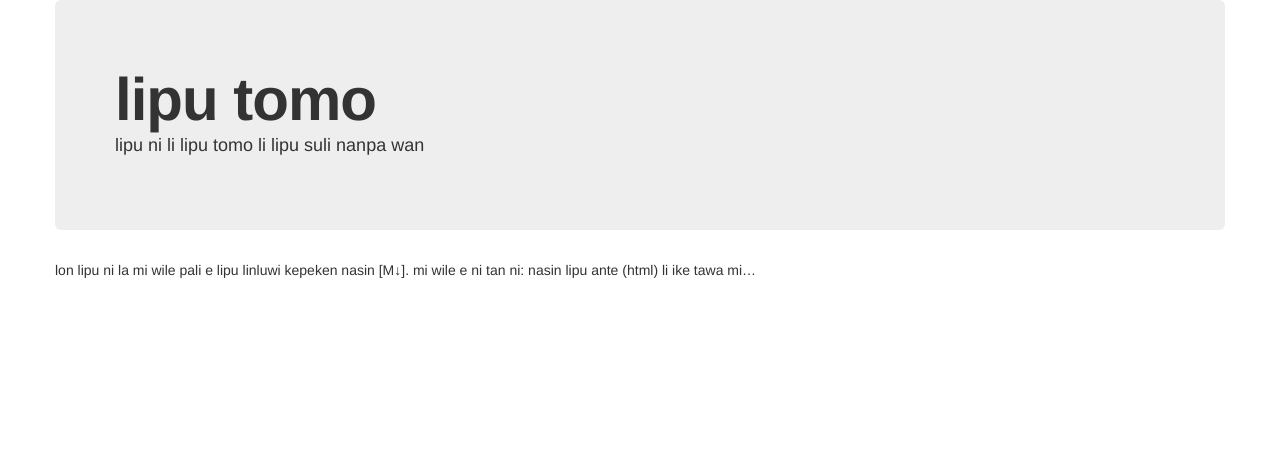
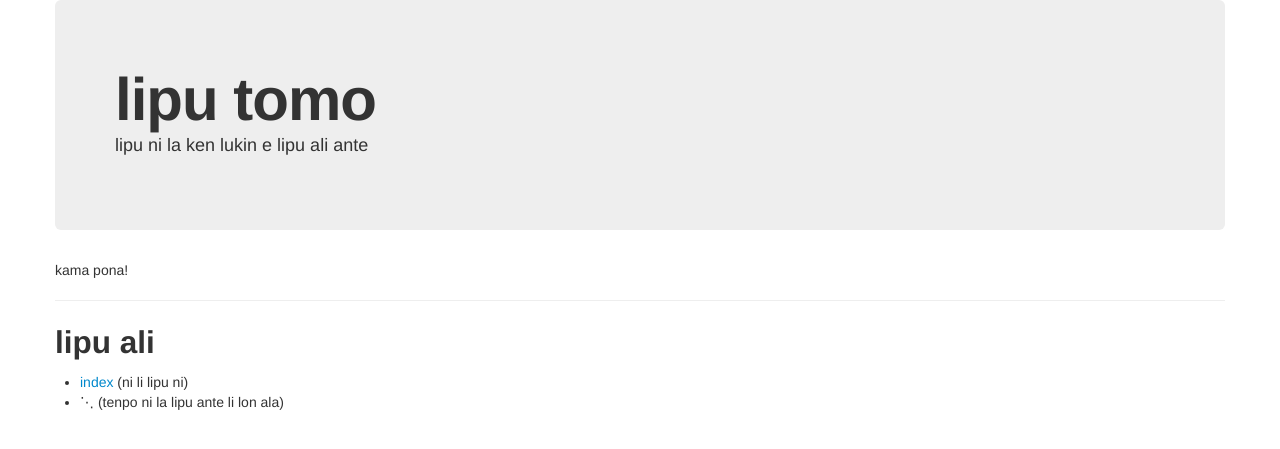
Before and after one commit to kijeEnki/linluwi, a Jekyll site: the page built from index.md, in a window 1280 px wide. Shown: the top 449 px of the page. Built offline with Jekyll 4.4.1, drawn with Linux system fonts in a browser that asks for light colours.

Commit message:
Update index.md

```diff
--- a/index.md
+++ b/index.md
@@ -1,9 +1,12 @@
 ---
 title: lipu tomo
-desc: lipu ni li lipu tomo li lipu suli nanpa wan
+desc: lipu ni la ken lukin e lipu ali ante
 ---
 
-lon lipu ni la mi wile pali e lipu linluwi
-kepeken nasin [M↓]. mi wile e ni
-tan ni: nasin lipu ante (html) li
-ike&nbsp;tawa&nbsp;mi…
+kama pona!
+
+***
+
+## lipu ali
+* [index](index.md) (ni li lipu ni)
+* ⋱ (tenpo ni la lipu ante li lon ala)
```
